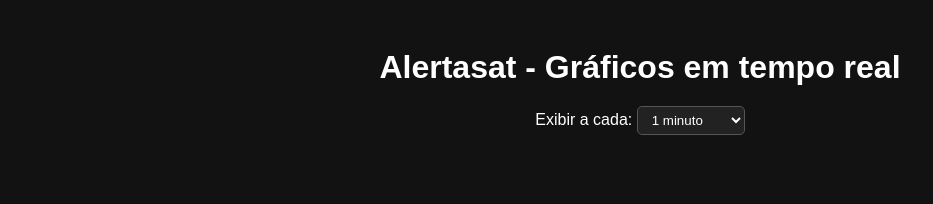
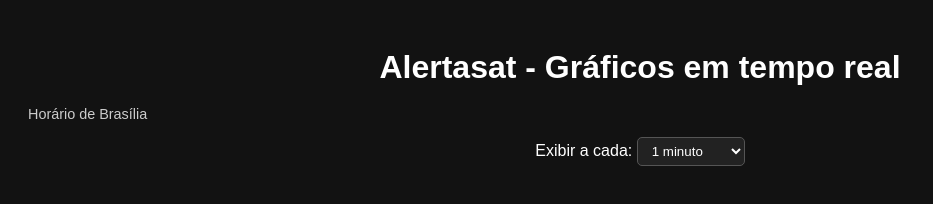
Before and after one commit to Jonasdavi/ALERTASAT, a plain HTML site: page Frontend/index.html in a window 1280 px wide. Shown: the whole page, without its empty margins (0-933 px from the left). Drawn offline with nearby package versions, Linux system fonts and the light colour scheme; no server answers.

Commit message:
Update index.html

```diff
--- a/Frontend/index.html
+++ b/Frontend/index.html
@@ -10,6 +10,10 @@
 </head>
 <body>
   <h1>Alertasat - Gráficos em tempo real</h1>
+
+  <div id="info-data" style="color:#ccc; font-size:0.9rem; margin-bottom:15px;">
+    Horário de Brasília
+  </div>
 
   <div class="seletores">
     Exibir a cada:
```
